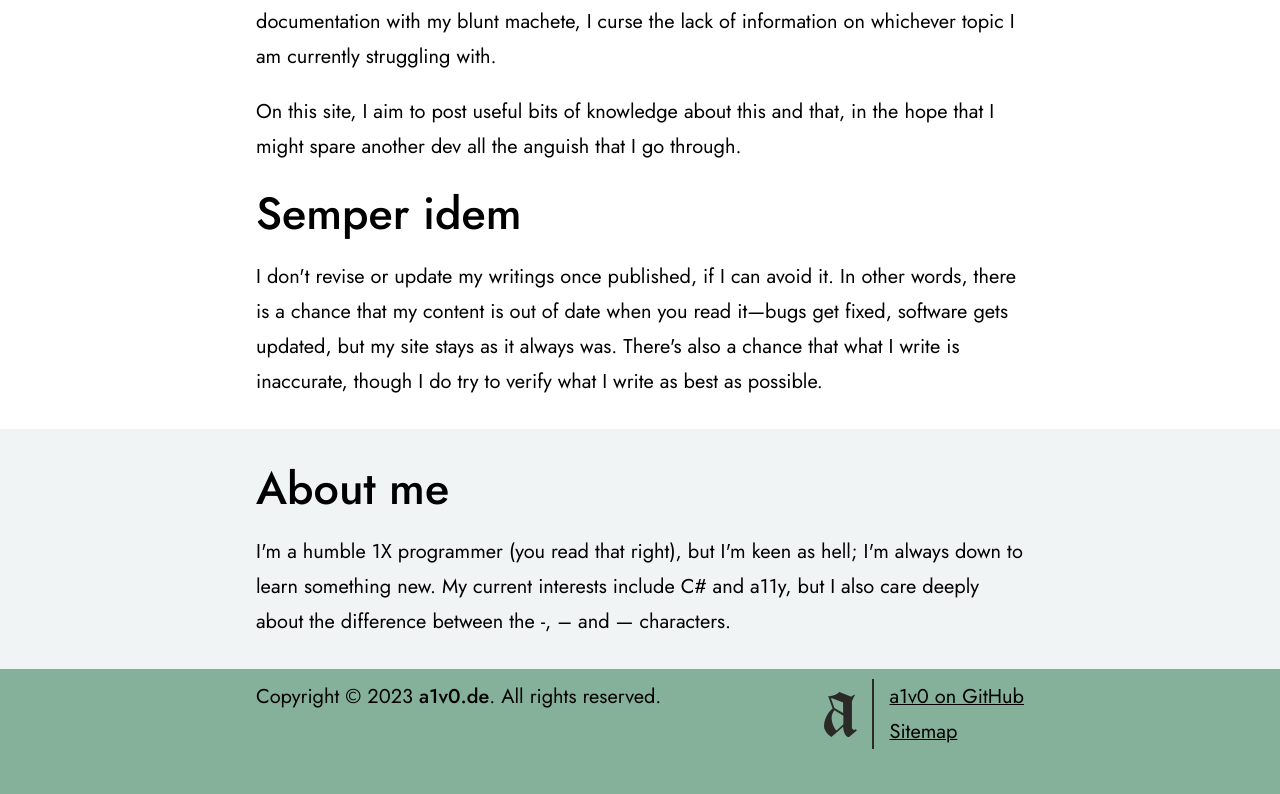
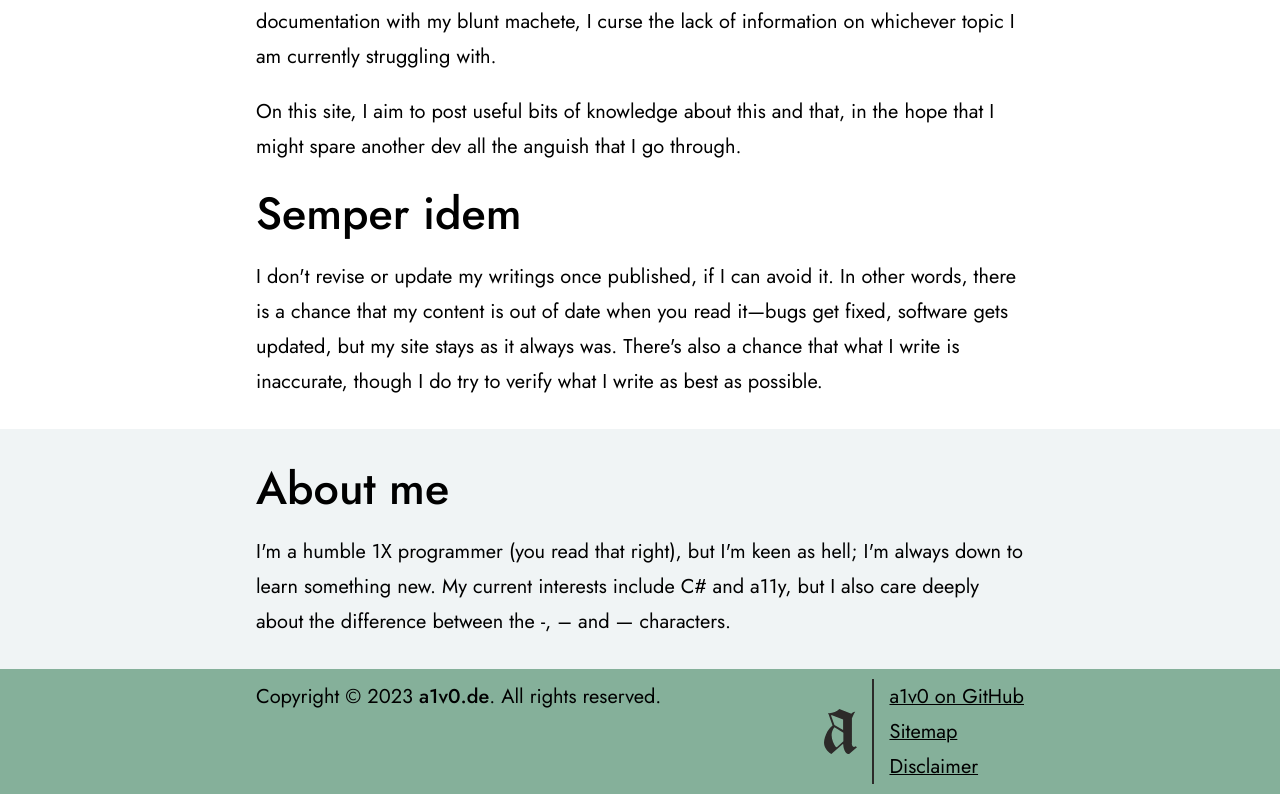
Before and after one commit to a1v0/a1v0.de, a Next.js app: page / in a window 1280 px wide. Shown: the part 541-1335 px from the top of the page. Before the commit the page ends 1300 px from the top, so only its background shows below. Built offline with nearby package versions, Linux system fonts and the light colour scheme.

Commit message:
Add link to disclaimer

```diff
--- a/app/Footer.tsx
+++ b/app/Footer.tsx
@@ -38,6 +38,9 @@ function Footer() {
                         <li>
                             <Link href="/sitemap.xml">Sitemap</Link>
                         </li>
+                        <li>
+                            <Link href="/disclaimer">Disclaimer</Link>
+                        </li>
                     </ul>
                 </section>
             </div>
```
